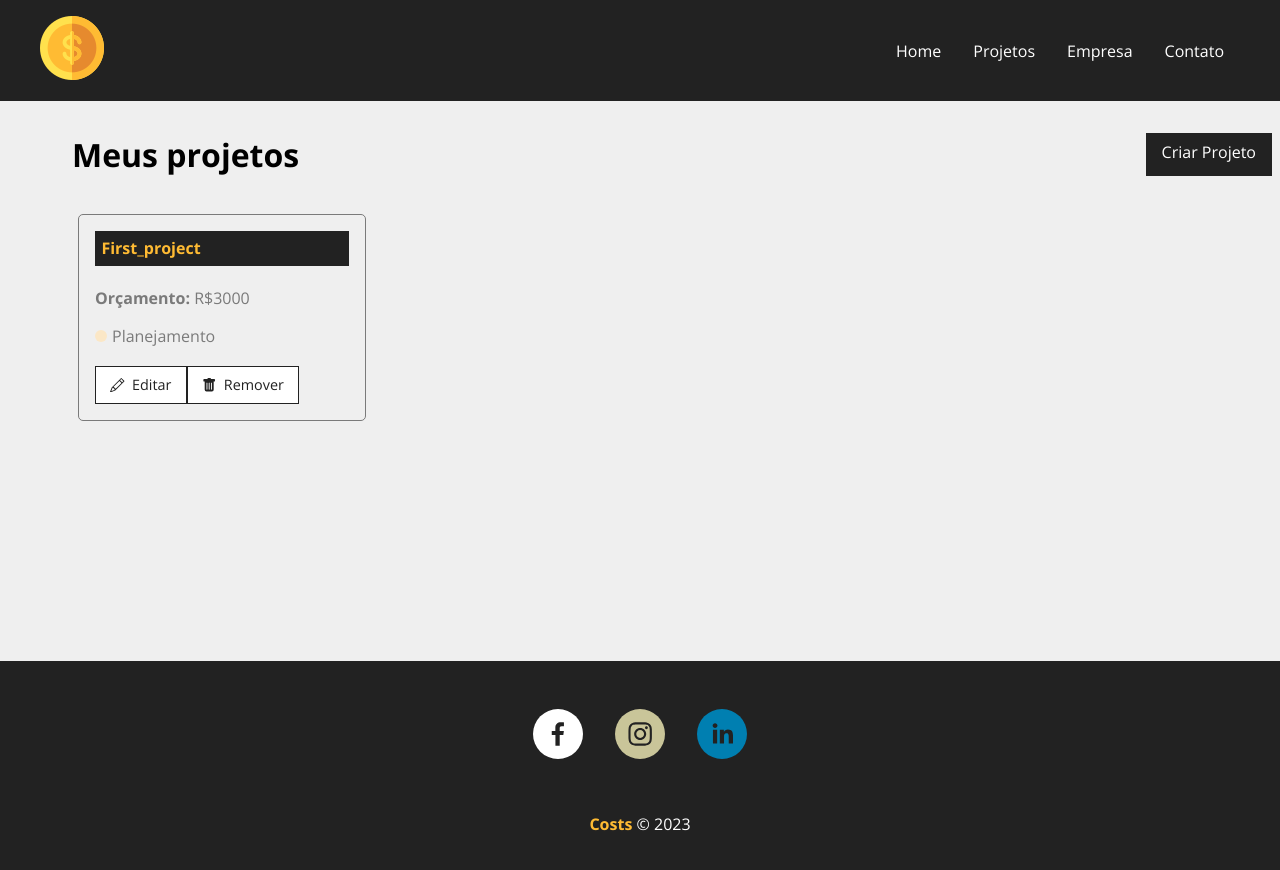
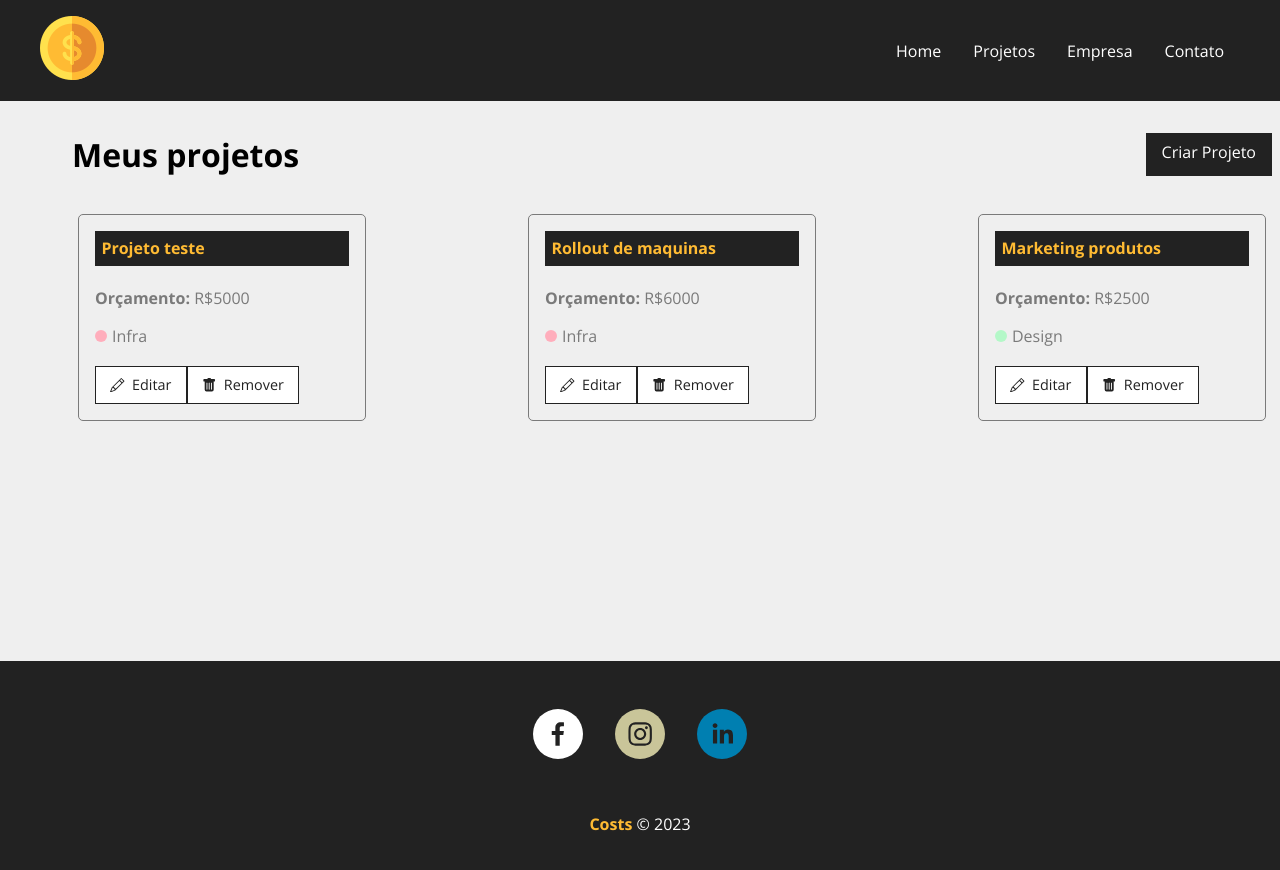
Before and after one commit to jacksonmmartins/costs, a React (Create React App) app: page /projects in a window 1280 px wide. Shown: the top 870 px of the page. Built offline with nearby package versions, Linux system fonts and the light colour scheme; data requests are answered from the project's data file.

Commit message:
edição_projetos

```diff
--- a/db.json
+++ b/db.json
@@ -1,15 +1,37 @@
 {
   "projects": [
     {
-      "name": "First_project",
-      "budget": "3000",
+      "name": "Projeto teste",
+      "budget": "5000",
       "category": {
-        "id": "4",
-        "name": "Planejamento"
+        "id": "1",
+        "name": "Infra"
       },
       "cost": 0,
       "services": [],
       "id": 1
+    },
+    {
+      "name": "Rollout de maquinas",
+      "budget": "6000",
+      "category": {
+        "id": "1",
+        "name": "Infra"
+      },
+      "cost": 0,
+      "services": [],
+      "id": 2
+    },
+    {
+      "name": "Marketing produtos",
+      "budget": "2500",
+      "category": {
+        "id": "3",
+        "name": "Design"
+      },
+      "cost": 0,
+      "services": [],
+      "id": 3
     }
   ],
   "categories": [
--- a/src/App.js
+++ b/src/App.js
@@ -9,6 +9,7 @@ import Projects from './components/pages/Projects'
 import Container from './components/layout/Container'
 import Navbar from './components/layout/Navbar'
 import Footer from './components/layout/Footer'
+import Project from './components/pages/Project'
 function App() {
   return (
     <Router>
@@ -20,6 +21,7 @@ function App() {
           <Route  path="/projects" element={<Projects/>}/>
           <Route  path="/contact" element={<Contact/>}/>
           <Route  path="/newproject" element={<NewProject/>}/>
+          <Route  path="/project/:id" element={<Project/>}/>
       </Routes>
       </Container>
   <Footer/>
--- /dev/null
+++ b/src/components/pages/Project.js
@@ -0,0 +1,48 @@
+import { useEffect, useState } from 'react'
+import styles from './Project.module.css'
+import { useParams } from 'react-router-dom'
+import Loading from '../layout/Loading'
+import Container from '../layout/Container'
+
+function Project() {
+    const {id} = useParams()
+
+    const [project, setProject] = useState([])
+
+    useEffect(()=> {
+        fetch(`http://localhost:5000/projects/${id}`, {
+            method: 'GET',
+            headers: {
+                'Content-Type': 'application/json'
+            },
+        }).then((resp)=> resp.json())
+          .then((data)=> {
+            setProject(data)
+          })
+          .catch(err => console.log)
+    },[id])
+
+    return(
+        <>
+            {project.name ? (
+                <div>
+                    <Container customClass='colum'>
+                        <div>
+                            <h1>
+                                Projeto: {project.name}
+                            </h1>
+                            <button>
+                                Editar Projeto
+                            </button>
+                        </div>
+                    </Container>
+                </div>
+                ): (
+                <Loading />
+            )}
+        </>
+        )
+
+}
+
+export default Project
--- a/src/components/pages/Projects.js
+++ b/src/components/pages/Projects.js
@@ -12,6 +12,8 @@ import ProjectCard from '../project/ProjectCard'
 function Projects(){
     const [projects, setProjects] = useState([])
     const [removeLoading, setRemoveLoading] = useState(false)
+    const [projectMessage, setProjectMessage] = useState('')
+
 
     const location = useLocation()
     let message = ''
@@ -45,7 +47,7 @@ function Projects(){
     }).then(resp => resp.json())
     .then(data => {
         setProjects(projects.filter((project)=> project.id !== id))
-        // message
+        setProjectMessage('Projeto Removido com Sucesso!')
     })
     }
 
@@ -56,6 +58,7 @@ function Projects(){
                 <LinkButton to='/newproject' text='Criar Projeto'/>
             </div>
                 {message && <Message type='success' msg={message}/>}
+                {projectMessage && <Message type='success' msg={projectMessage}/>}
                 <Container CustomClass='start'>
                     {projects.length > 0 &&
                         projects.map((project)=>(
--- a/src/components/project/ProjectCard.js
+++ b/src/components/project/ProjectCard.js
@@ -20,7 +20,7 @@ function ProjectCard({id, name, budget,  category, handleRemove}) {
                 <span className={`${styles[category?.toLowerCase() ||'']}`}></span> {category}
             </p>
             <div className={styles.project_card_actions}>
-                <Link to='/'>
+                <Link to={`/project/${id}`}>
                     <BsPencil/> Editar
                 </Link>
                 <button onClick={remove}>
```
Also changed, not shown: src/components/pages/Project.module.css (added).
